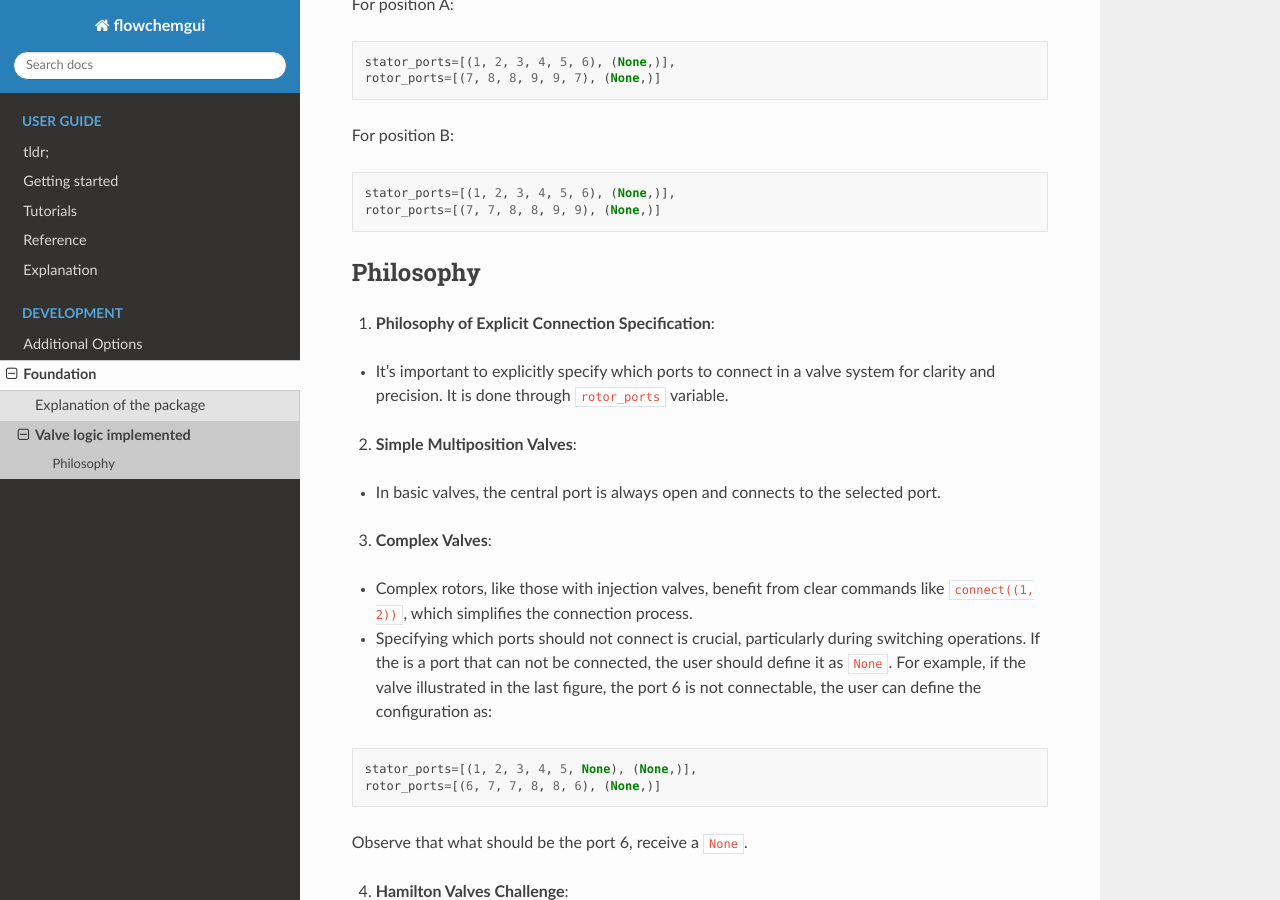
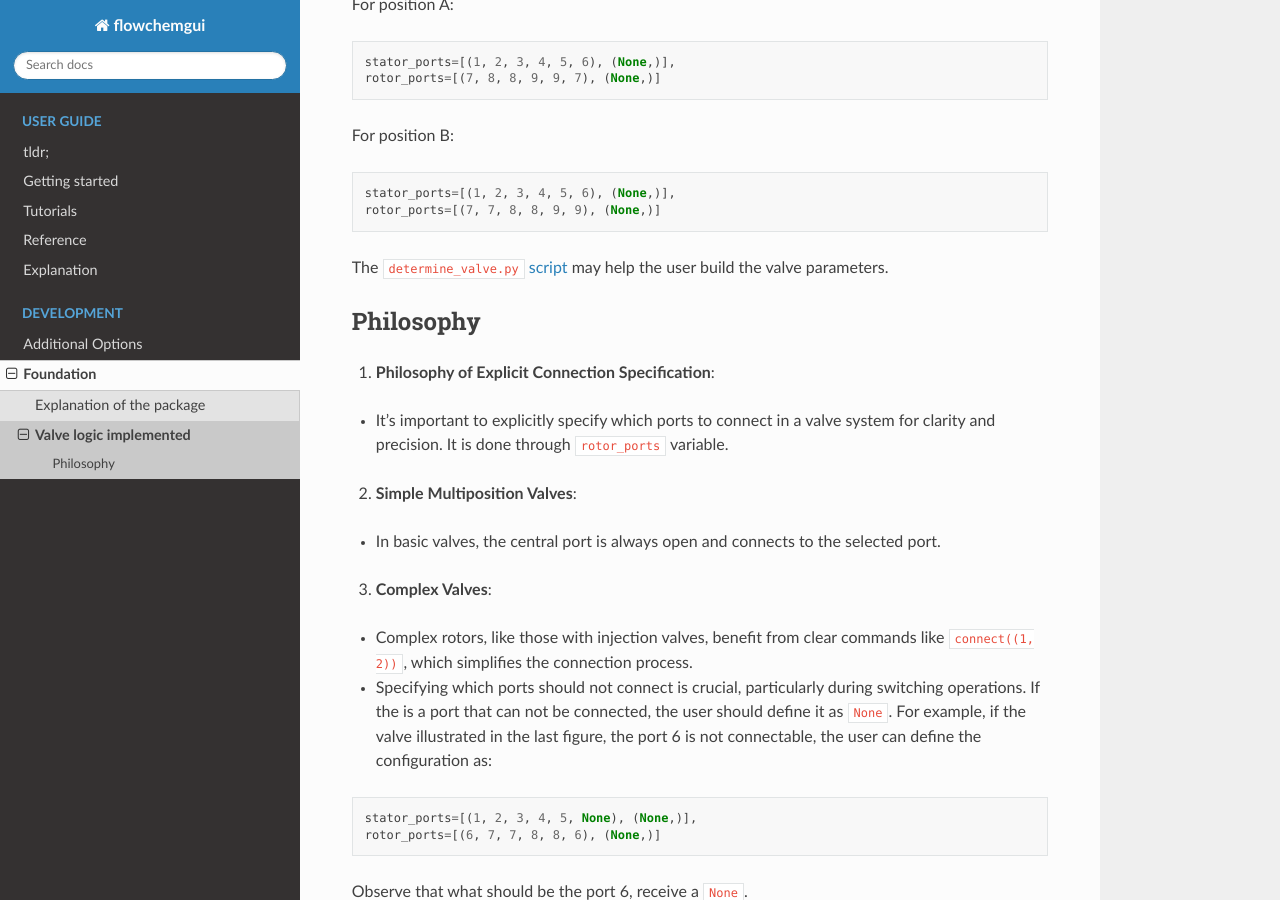
Before and after one commit to samuelvitorsaraiva/flowchemdraw, a Sphinx documentation site: the page built from docs/development/foundations/valve_logic.md, in a window 1280 px wide and 900 px high, scrolled down 2530 px. Built offline with Sphinx 7.4.7 and the Read the Docs theme 2.0.0, drawn with Linux system fonts in a browser that asks for light colours; pages that are not in the unit, such as notebooks, are missing from menus; some of the changed lines change nothing that is shown.

Commit message:
improvement

````diff
--- /dev/null
+++ b/docs/development/foundations/determine_valve.py
@@ -0,0 +1,172 @@
+from json import loads, JSONDecodeError
+
+DEGREE = 360
+
+
+class Stator:
+    def __init__(self, positions=None, port_degrees=None, central_port=True):
+        if positions is not None:
+            self.stator = self.create_symmetric_stator(positions, central_port)
+        elif port_degrees is not None:
+            self.stator = self.create_asymmetric_stator(port_degrees, central_port)
+        else:
+            raise ValueError("Either positions or port_degrees must be provided.")
+
+    def create_symmetric_stator(self, positions, central_port):
+        """Creates a symmetric stator with evenly distributed ports."""
+        stator_ = [None] * DEGREE
+        degree_interval = int(DEGREE / positions)
+        for i in range(positions):
+            stator_ = self.replace_element(stator_, i * degree_interval, i + 1)
+        stator_ = [stator_, []]
+        if central_port:
+            stator_[1].append(0)
+        return stator_
+
+    def create_asymmetric_stator(self, port_degrees, central_port):
+        """Creates an asymmetric stator based on specified port degrees."""
+        stator_ = [None] * DEGREE
+        for index, degree in enumerate(port_degrees):
+            stator_ = self.replace_element(stator_, degree, index + 1)
+        stator_ = [stator_, []]
+        if central_port:
+            stator_[1].append(0)
+        return stator_
+
+    @staticmethod
+    def replace_element(list_, index, value):
+        """Replace an element at a given index in a list."""
+        if index < 0 or index >= len(list_):
+            raise IndexError("Index out of range.")
+        list_[index] = value
+        return list_
+
+    def __str__(self):
+        return str([(x, y) for x, y in enumerate(self.stator[0]) if y is not None]) + " " + str(self.stator[1])
+
+
+class Rotor:
+    def __init__(self, routes=None, connections=None, stator=None, central_port=True):
+        if routes is not None:
+            self.rotor = self.create_rotor_from_tec(routes, stator, central_port)
+        elif connections is not None:
+            self.rotor = self.create_rotor_from_pos(connections, stator)
+        else:
+            raise ValueError("Either routes or connections must be provided.")
+
+    def create_rotor_from_tec(self, routes, stator, central_port):
+        """Creates a rotor based on technical drawing routes."""
+        rotor_ = [[None] * DEGREE, []]
+        start_value = len([x for x in stator.stator[0] if x is not None]) + 1
+
+        for route in routes:
+            for degree in route:
+                if degree == -1:
+                    if central_port:
+                        rotor_[1].append(start_value)
+                    else:
+                        raise ValueError("Central port not allowed.")
+                else:
+                    rotor_[0] = Stator.replace_element(rotor_[0], degree, start_value)
+            start_value += 1
+        assert len(rotor_[1]) <= 1
+        return rotor_
+
+    def create_rotor_from_pos(self, connections, stator):
+        """Creates a rotor based on specified connections."""
+        normalized_rotor = []
+        if isinstance(connections, str):
+            connections = loads(connections)
+        stator_positions = len([x for x in stator.stator[0] if x is not None]) + 1
+        for degree, connections_ in connections.items():
+            current_rotor = [[None] * DEGREE, []]
+            for connection in connections_:
+                for port in connection:
+                    if port != 0:
+                        current_index = stator.stator[0].index(port)
+                        current_rotor[0] = Stator.replace_element(current_rotor[0], current_index, stator_positions)
+                    else:
+                        current_rotor[1].append(stator_positions)
+                stator_positions += 1
+            stator_positions += 1
+            normalized_rotor.append(self.turn_rotor(current_rotor, int(degree)))
+
+        radial = self._add_incomplete_rotor_positions([i[0] for i in normalized_rotor])
+        central_ = sorted([i[1] for i in normalized_rotor if len(i[1]) > 0])[0]
+        return [radial, central_]
+
+    def turn_rotor(self, rotor_, degrees_):
+        """Rotate the rotor by a given number of degrees."""
+        if len(rotor_[0]) != 360:
+            raise ValueError("Rotor length must be 360.")
+        return [rotor_[0][degrees_:] + rotor_[0][:degrees_], rotor_[1]]
+
+    def _add_incomplete_rotor_positions(self, rotor_positions):
+        """Adds incomplete rotor positions by summing None values."""
+
+        def sum_none(elements):
+            for x in sorted([y for y in elements if y is not None]):
+                if x is not None:
+                    return x
+
+        return [sum_none(elements) for elements in zip(*rotor_positions)]
+
+    def __str__(self):
+        return str(self.rotor)
+
+
+def shorten_valve(stator, rotor):
+    """Shortens the valve by removing unnecessary None values."""
+    port_steps = []
+    distance = 360
+    for x, y in enumerate(stator.stator[0]):
+        if y is not None:
+            port_steps.append(x)
+    for current, next_ in zip(port_steps, port_steps[1:] + port_steps[:1]):
+        if next_ > current:
+            distance = next_ - current if next_ - current < distance else distance
+        else:
+            distance = (DEGREE - current + next_) if DEGREE - current + next_ < distance else distance
+    return [stator.stator[0][::distance], stator.stator[1]], [rotor.rotor[0][::distance], rotor.rotor[1]]
+
+
+def main():
+    """Main function to run the valve configuration."""
+    try:
+        msg = ("Before using this script, it is recommended that the user read the documentation about valve logic \n"
+               "to become familiar with the terms: stator, routes, rotor, and symmetric. With this in mind, \n"
+               "let's continue. Is your stator symmetric? Type yes or no: ")
+        sym = input(msg).lower()
+        central = input("Is there a central port on your valve? Type yes or no: ").lower()
+        central = central == "yes"
+
+        if sym == "yes":
+            number = int(input("How many ports do you have radially distributed? Please give a number like 5: "))
+            stator = Stator(positions=number, central_port=central)
+        elif sym == "no":
+            degrees = loads(input("Please provide a list of ports by their degree, e.g., [120, 200, 280]: "))
+            stator = Stator(port_degrees=degrees, central_port=central)
+        else:
+            raise ValueError("Invalid input for symmetry.")
+
+        print("Stator Configuration:", stator)
+
+        rotor_input = input("Do you want to create the rotor from a technical drawing? Type yes or no: ").lower()
+        if rotor_input == "yes":
+            routes = loads(input("Please provide routes lists, e.g., [[120,200,-1]]: "))
+            rotor = Rotor(routes=routes, stator=stator, central_port=central)
+        elif rotor_input == "no":
+            conns = input('Provide a mapping of degrees to ports connecting at this value. Format: {"0":[[0,1]]}: ')
+            rotor = Rotor(connections=conns, stator=stator)
+        else:
+            raise ValueError("Invalid input for rotor creation.")
+
+        stator, rotor = shorten_valve(stator, rotor)
+        print("Rotor Configuration:", rotor)
+
+    except (ValueError, JSONDecodeError, IndexError) as e:
+        print(f"Error: {e}")
+
+
+if __name__ == "__main__":
+    main()
--- a/docs/development/foundations/valve_logic.md
+++ b/docs/development/foundations/valve_logic.md
@@ -63,7 +63,7 @@
 rotor_ports=[(7, 7, 8, 8, 9, 9), (None,)]
 ```
 
-
+The `determine_valve.py` [script](determine_valve.py) may help the user build the valve parameters.
 
 ## Philosophy
 
````
